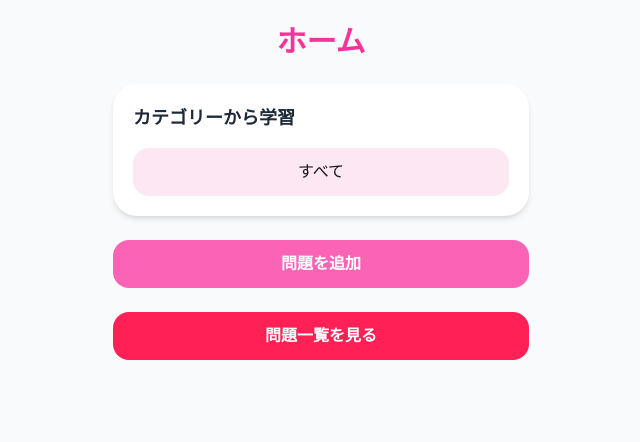
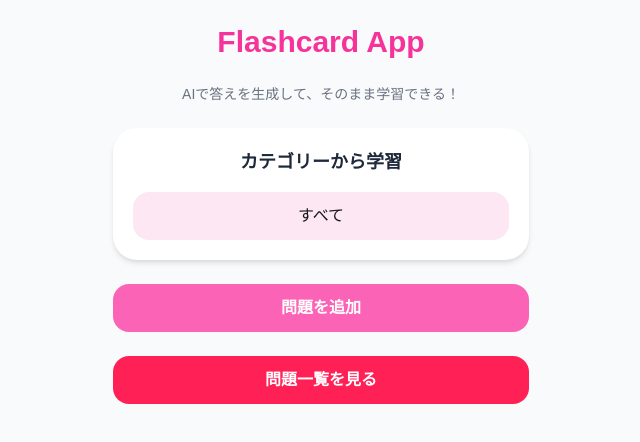
Before and after one commit to shino-ym/flashcard-app, a Next.js app: page / in a window 1280 px wide. Shown: the top 442 px of the page, without its empty margins (319-959 px from the left). Built offline with nearby package versions, Linux system fonts and the light colour scheme.

Commit message:
UI改善（ボタン文字変更）

```diff
--- a/app/add/page.tsx
+++ b/app/add/page.tsx
@@ -153,7 +153,7 @@ export default function AddPage() {
           href="/"
           className="block text-center text-pink-500 hover:underline"
         >
-          ホームへ戻る
+          トップへ戻る
         </Link>
       </main>
     </div>
--- a/app/cards/[category]/page.tsx
+++ b/app/cards/[category]/page.tsx
@@ -120,7 +120,7 @@ export default function CardsCategoryPage() {
           href="/"
           className="block text-center text-pink-500 hover:underline"
         >
-          HOMEへ戻る
+          トップへ戻る
         </Link>
       </main>
     </div>
--- a/app/cards/page.tsx
+++ b/app/cards/page.tsx
@@ -58,7 +58,7 @@ export default function CardsPage() {
           href="/"
           className="block text-center text-pink-500 hover:underline"
         >
-          HOMEへ戻る
+          トップへ戻る
         </Link>
       </main>
     </div>
--- a/app/edit/[id]/page.tsx
+++ b/app/edit/[id]/page.tsx
@@ -29,7 +29,7 @@ export default function EditPage() {
         <div>
           <p className="text-center text-gray-500">問題が見つかりません</p>
           <Link href="/" className="block text-pink-500 hover:underline">
-            HOMEへ戻る
+            トップへ戻る
           </Link>
         </div>
       </div>
@@ -95,7 +95,7 @@ export default function EditPage() {
           href="/"
           className="block text-center text-pink-500 hover:underline"
         >
-          ホームへ戻る
+          トップへ戻る
         </Link>
       </main>
     </div>
--- a/app/page.tsx
+++ b/app/page.tsx
@@ -17,10 +17,15 @@ export default function Home() {
   return (
     <div className="min-h-screen bg-gray-50">
       <main className="mx-auto w-full max-w-md px-4 py-6 space-y-6">
-        <h1 className="text-3xl font-bold text-center text-pink-500">ホーム</h1>
+        <h1 className="text-3xl font-bold text-center text-pink-500">
+          Flashcard App
+        </h1>
+        <p className="text-center text-gray-500 text-sm">
+          AIで答えを生成して、そのまま学習できる！
+        </p>
 
         <div className="bg-white rounded-3xl shadow-md p-5 space-y-4">
-          <h2 className="text-lg font-semibold text-gray-800">
+          <h2 className="text-center text-lg font-semibold text-gray-800">
             カテゴリーから学習
           </h2>
 
@@ -57,6 +62,7 @@ export default function Home() {
         >
           問題一覧を見る
         </Link>
+
       </main>
     </div>
   );
--- a/app/study/[category]/page.tsx
+++ b/app/study/[category]/page.tsx
@@ -59,7 +59,7 @@ export default function StudyPage() {
             問題一覧を見る
           </Link>
           <Link href="/" className="block text-pink-500 hover:underline">
-            HOMEへ戻る
+            トップへ戻る
           </Link>
         </main>
       </div>
@@ -189,7 +189,7 @@ export default function StudyPage() {
           href="/"
           className="block text-center text-pink-500 hover:underline"
         >
-          HOMEへ戻る
+          トップへ戻る
         </Link>
       </main>
     </div>
```
